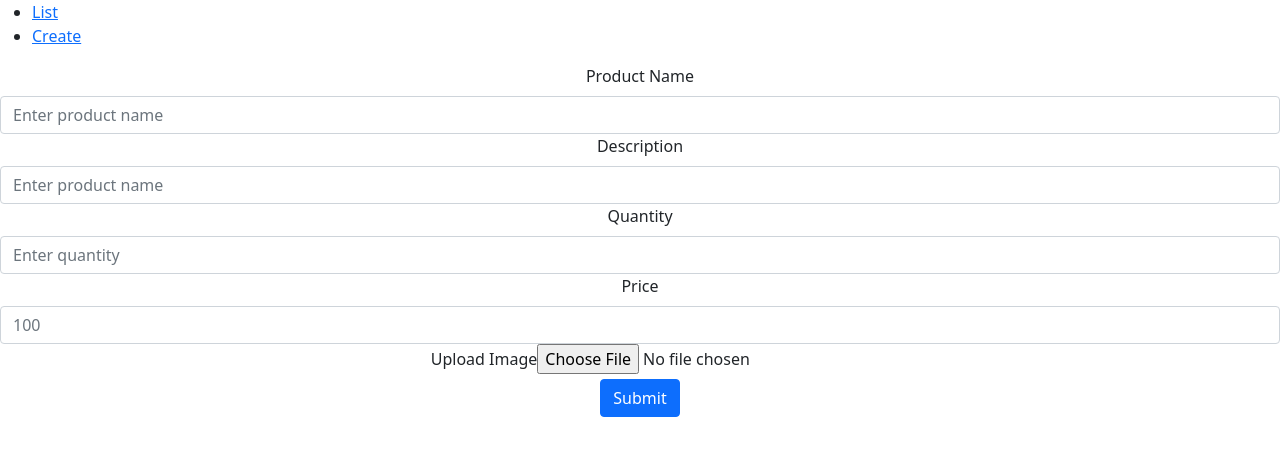
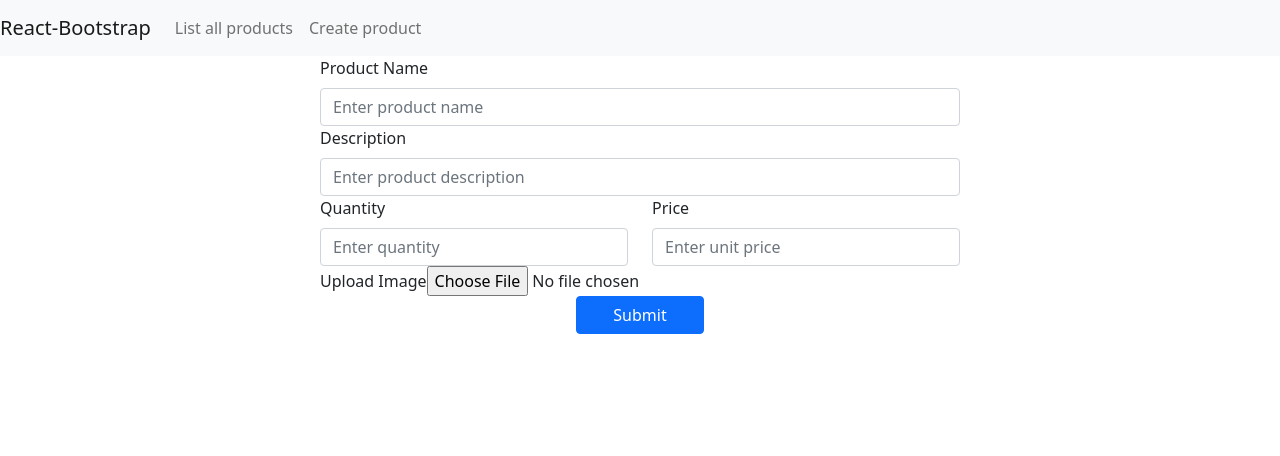
Before and after one commit to Yug34/shop-frontend, a React (Create React App) app: page /create in a window 1280 px wide. Shown: the top 456 px of the page. Built offline with nearby package versions, Linux system fonts and the light colour scheme.

Commit message:
Styled create page

```diff
--- a/src/App.js
+++ b/src/App.js
@@ -1,25 +1,25 @@
-import React, { useEffect, useState } from "react";
+import React from "react";
 import "./App.css";
 import "bootstrap/dist/css/bootstrap.min.css";
 import ListProduct from "./pages/ListProducts";
 import CreateProduct from "./pages/CreateProduct";
-
-import { BrowserRouter as Router, Switch, Route, Link } from "react-router-dom";
+import { BrowserRouter as Router, Switch, Route } from "react-router-dom";
+import {Nav, Navbar} from "react-bootstrap";
 
 function App() {
   return (
     <Router className="App">
       <div>
-        <nav>
-          <ul>
-            <li>
-              <Link to="/">List</Link>
-            </li>
-            <li>
-              <Link to="/create">Create</Link>
-            </li>
-          </ul>
-        </nav>
+        <Navbar bg="light" expand="lg">
+          <Navbar.Brand href="/">React-Bootstrap</Navbar.Brand>
+          <Navbar.Toggle aria-controls="basic-navbar-nav" />
+          <Navbar.Collapse id="basic-navbar-nav">
+            <Nav className="mr-auto">
+              <Nav.Link href="/">List all products</Nav.Link>
+              <Nav.Link href="/create">Create product</Nav.Link>
+            </Nav>
+          </Navbar.Collapse>
+        </Navbar>
         <Switch>
           <Route path="/create">
             <CreateProduct />
--- a/src/pages/CreateProduct.js
+++ b/src/pages/CreateProduct.js
@@ -1,13 +1,13 @@
 import React from "react";
-import { Form, Button, FormLabel, FormText } from "react-bootstrap";
+import {Form, Button, Row, Col} from "react-bootstrap";
 
 function CreateProduct() {
   return (
-    <div className="App">
     <Form
       action="http://localhost:6969/catalog/display"
       method="POST"
       encType="multipart/form-data"
+      style={{ width: "50vw", marginLeft: "25vw" }}
     >
       <Form.Group>
         <Form.Label>Product Name</Form.Label>
@@ -24,37 +24,46 @@ function CreateProduct() {
         <Form.Control
           type="text"
           name="description"
-            placeholder="Enter product name"
+          placeholder="Enter product description"
           id="desc"
           required={true}
         />
       </Form.Group>
-        <Form.Group>
+      <Row>
+        <Col>
             <Form.Label>Quantity</Form.Label>
             <Form.Control
-            type="text"
+                type="number"
                 name="quantity"
                 placeholder="Enter quantity"
                 id="quantity"
                 required={true}
             />
-        </Form.Group>
-        <Form.Group>
+        </Col>
+        <Col>
             <Form.Label>Price</Form.Label>
             <Form.Control
+                type="number"
                 id="price"
                 name="price"
-            placeholder="100"
+                placeholder="Enter unit price"
+                required={true}
+            />
+        </Col>
+
+
+      </Row>
+      <Form.Group>
+        <Form.File
+          id="image"
+          type="file"
+          name="image"
+          label="Upload Image"
           required={true}
         />
       </Form.Group>
-        <Form.Group>
-          <Form.Label>Upload Image</Form.Label>
-          <Form.Control id="image" type="file" name="image" required={true} />
-        </Form.Group>
-        <Button type="submit">Submit</Button>
+      <Button type="submit" style={{width: "20%", marginLeft: "40%"}}>Submit</Button>
     </Form>
-    </div>
   );
 }
 
```
Lines whose indentation alone changed are shown as unchanged.
